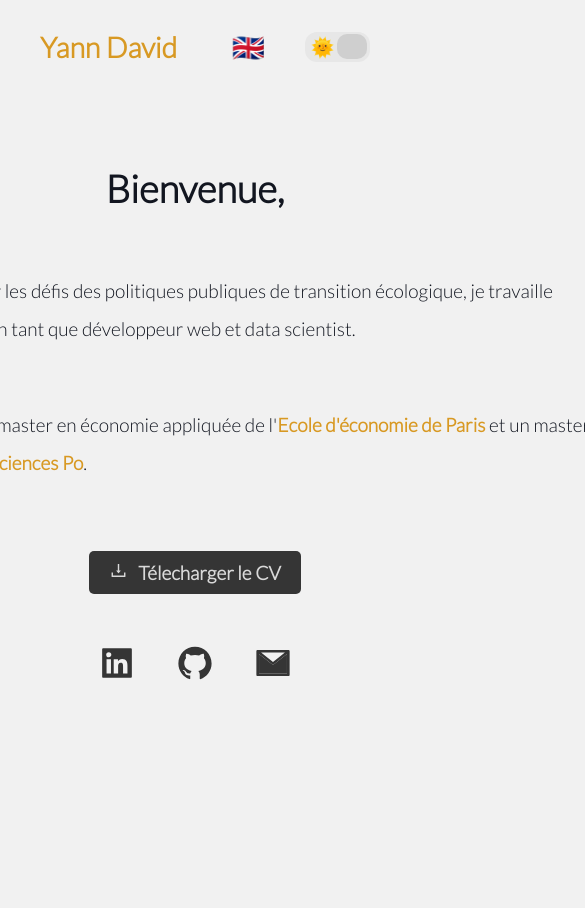
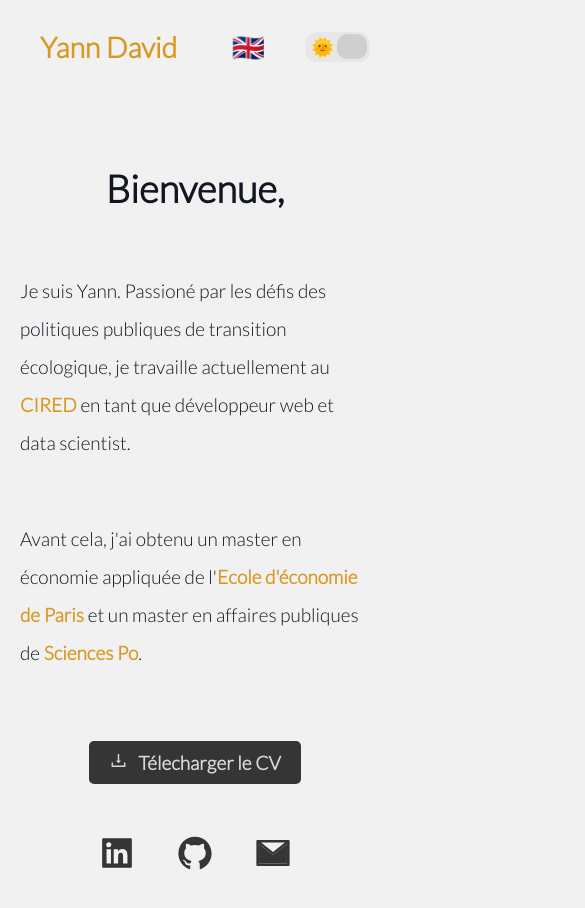
Before and after one commit to yanndav/yanndav.github.io, a React (Create React App) app: page /#/ in a window 390 px wide. Shown: the top 908 px of the page, 585 px wide, since content can reach past the window. Before the commit the page ends 844 px from the top, so only its background shows below. Built offline with nearby package versions, Linux system fonts and the light colour scheme.

Commit message:
change domain + responsivity

```diff
--- a/src/Pages/Home.jsx
+++ b/src/Pages/Home.jsx
@@ -39,7 +39,8 @@ L'objectif avec ce site est de créer un assistant pour le pilotage des transiti
 ];
 
 const Presentation = styled.div`
-  width: 800px;
+  /* width: 800px; */
+
   line-height: 2em;
   display: flex;
   flex-direction: column;
```
Also changed, not shown: 1 other file (tests, documents, lock files or other folders).
